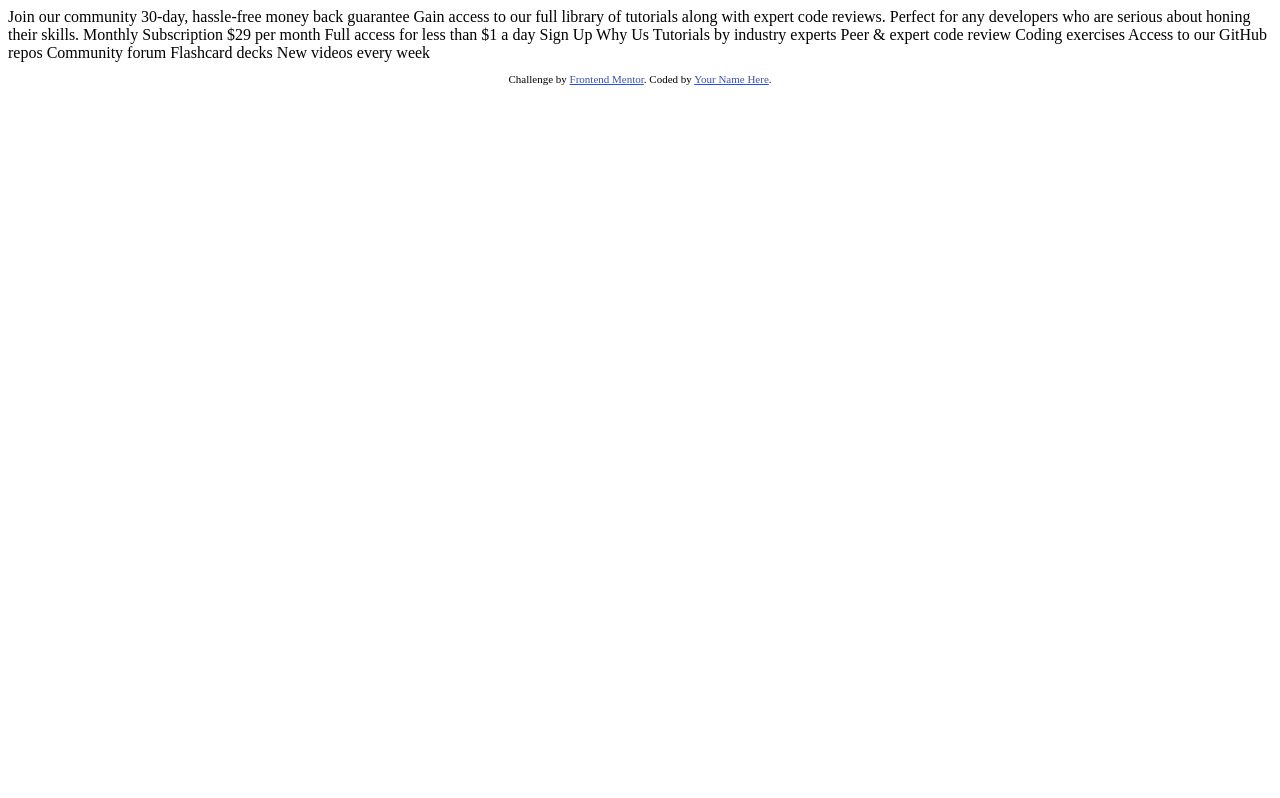
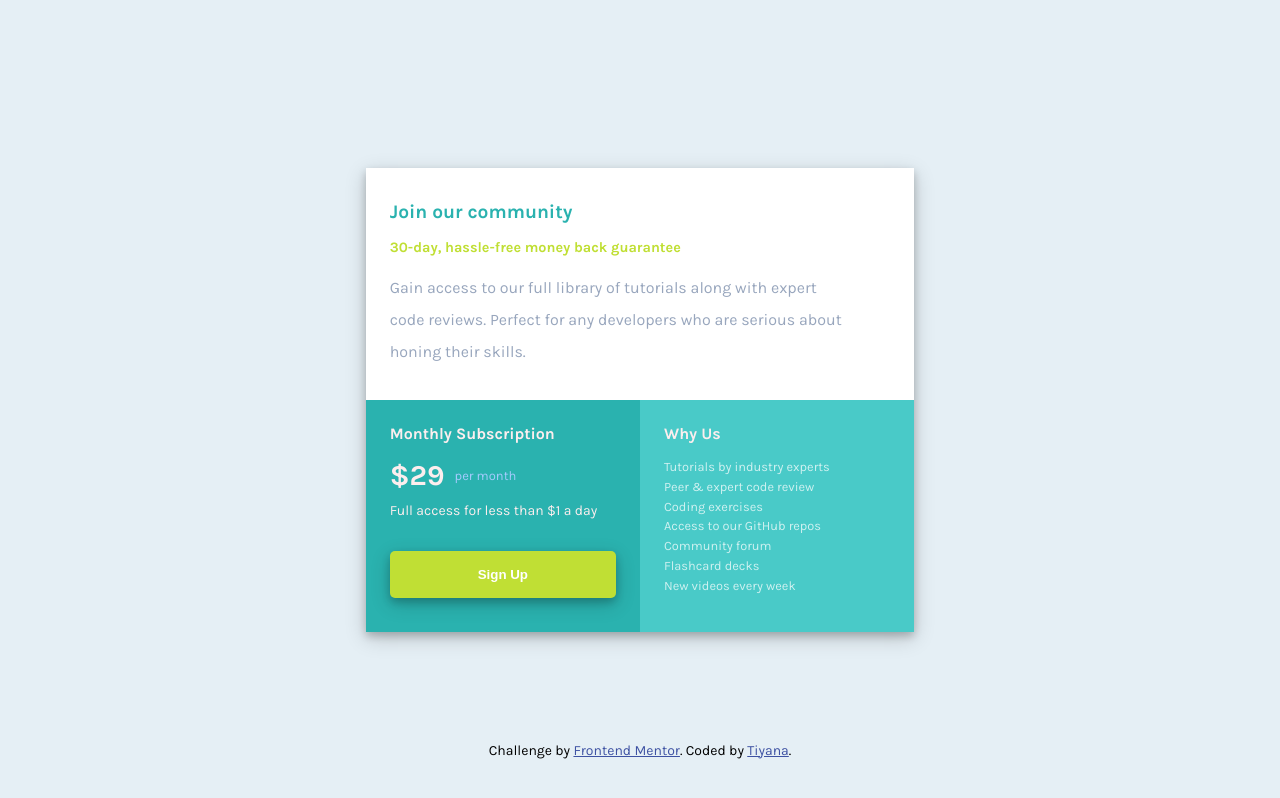
Before and after one commit to Tiyana19/single-price-grid, a plain HTML site: page index.html in a window 1280 px wide. Drawn offline with Linux system fonts and the light colour scheme.

Commit message:
Project created

```diff
--- a/index.html
+++ b/index.html
@@ -1,50 +1,70 @@
 <!DOCTYPE html>
 <html lang="en">
   <head>
-  <meta charset="UTF-8">
-  <meta name="viewport" content="width=device-width, initial-scale=1.0"> <!-- displays site properly based on user's device -->
+    <meta charset="UTF-8" />
+    <meta name="viewport" content="width=device-width, initial-scale=1.0" />
+    <!-- displays site properly based on user's device -->
 
-  <link rel="icon" type="image/png" sizes="32x32" href="./images/favicon-32x32.png">
-
+    <link
+      rel="icon"
+      type="image/png"
+      sizes="32x32"
+      href="./images/favicon-32x32.png"
+    />
+    <link rel="preconnect" href="https://fonts.googleapis.com" />
+    <link rel="preconnect" href="https://fonts.gstatic.com" crossorigin />
+    <link
+      href="https://fonts.googleapis.com/css2?family=Karla:wght@400;700&display=swap"
+      rel="stylesheet"
+    />
+    <link rel="stylesheet" href="./style.css" />
     <title>Frontend Mentor | Single Price Grid Component</title>
-
-  <!-- Feel free to remove these styles or customise in your own stylesheet 👍 -->
-  <style>
-    .attribution { font-size: 11px; text-align: center; }
-    .attribution a { color: hsl(228, 45%, 44%); }
-  </style>
   </head>
   <body>
-  Join our community
-
-  30-day, hassle-free money back guarantee
-
-  Gain access to our full library of tutorials along with expert code reviews.
-  Perfect for any developers who are serious about honing their skills.
-
-  Monthly Subscription
-
-  &dollar;29 per month
-
-  Full access for less than &dollar;1 a day
-
-  Sign Up
-
-  Why Us
-
-  Tutorials by industry experts
-  Peer &amp; expert code review
-  Coding exercises
-  Access to our GitHub repos
-  Community forum
-  Flashcard decks
-  New videos every week
-
+    <main>
+      <div class="card-container">
+        <div class="intro">
+          <h1>Join our community</h1>
+          <h2>30-day, hassle-free money back guarantee</h2>
+          <p>
+            Gain access to our full library of tutorials along with expert code
+            reviews. Perfect for any developers who are serious about honing
+            their skills.
+          </p>
+        </div>
+        <div class="subscription">
+          <h2>Monthly Subscription</h2>
+          <div class="price">
+            <h3>$29</h3>
+            <p>per month</p>
+          </div>
+          <p>Full access for less than $1 a day</p>
+          <button>Sign Up</button>
+        </div>
+        <div class="why-us">
+          <h3>Why Us</h3>
+          <p>Tutorials by industry experts</p>
+          <p>Peer & expert code review</p>
+          <p>Coding exercises</p>
+          <p>Access to our GitHub repos</p>
+          <p>Community forum</p>
+          <p>Flashcard decks</p>
+          <p>New videos every week</p>
+        </div>
+      </div>
       <footer>
         <p class="attribution">
-      Challenge by <a href="https://www.frontendmentor.io?ref=challenge" target="_blank">Frontend Mentor</a>.
-      Coded by <a href="#">Your Name Here</a>.
+          Challenge by
+          <a href="https://www.frontendmentor.io?ref=challenge" target="_blank"
+            >Frontend Mentor</a
+          >. Coded by
+          <a
+            href="https://www.frontendmentor.io/profile/Tiyana19"
+            target="_blank"
+            >Tiyana</a
+          >.
         </p>
       </footer>
+    </main>
   </body>
 </html>
--- a/style.css
+++ b/style.css
@@ -0,0 +1,151 @@
+*, ::after, ::before {
+    margin: 0;
+    padding: 0;
+}
+html {
+    box-sizing: border-box;
+}
+
+main {
+    min-height: 100vh;
+    background-color: hsl(204, 43%, 93%);
+    font-family: 'Karla', sans-serif;
+    display: grid;
+    grid-template-columns: 1fr 2fr 1fr;
+    grid-template-rows: 100px 3fr 100px;
+    justify-content: center;
+    align-items: center;
+}
+.card-container {
+    grid-column: 2/3;
+    grid-row: 2/3;
+    display: grid;
+    grid-template-columns: 1fr;
+    grid-template-rows: 1fr 1fr 1fr;
+    color: hsl(0, 68%, 96%);
+    box-shadow: 0 4px 8px 0 rgba(0, 0, 0, 0.2), 0 6px 20px 0 rgba(0, 0, 0, 0.19);
+}
+
+                        /*** Card container element stylesheet ***/
+
+                        /* Intro Card stylesheet */
+.intro {
+    background-color: hsl(0, 0%, 100%);
+    padding: 2rem 1.5rem;
+
+}
+
+h1 {
+    color: hsl(179, 62%, 43%);
+    font-size: 1.2rem;
+}
+.intro h2 {
+    color: hsl(71, 73%, 54%);
+    font-size: 0.9rem;
+    margin: 1rem 0;
+}
+.intro p {
+    color: hsl(218, 22%, 67%);
+    font-size: 0.8rem;
+    line-height: 2;
+}
+                        /* Subscription card stylesheet */
+.subscription {
+    background-color: hsl(179, 62%, 43%);
+    padding: 1.5rem;
+}
+.subscription h2 {
+    font-size: 1rem;
+
+}
+.price {
+    display: flex;
+    flex-direction: row;
+    align-items: center;
+    gap: 10px;
+    margin: 1rem 0 0.6rem;
+}
+.subscription h3{
+    font-size: 1.8rem;
+}
+.price p {
+    font-size: 13px;
+    font-weight: 100;
+    color: hsl(214deg 96.54% 81.79%);
+}
+p {
+    font-size: 14px;
+}
+button {
+    margin: 2rem 0 0;
+    background-color: hsl(71, 73%, 54%);
+    border: none;
+    color: hsl(0, 0%, 100%);
+    min-width: 100%;
+    padding: 1rem 0;
+    border-radius: 5px;
+    font-weight: 700;
+    box-shadow: 0 4px 8px 0 rgba(0, 0, 0, 0.2), 0 6px 20px 0 rgba(0, 0, 0, 0.19);
+    cursor: pointer;
+}
+button:hover {
+    background-color: hsl(71, 62%, 37%);
+}
+                        /* Why us card stylesheet */
+.why-us {
+    background-color: hsl(179, 55%, 54%);
+    padding: 1.5rem;
+}
+.why-us h3 {
+    margin: 0 0 1rem;
+    font-size: 1rem;
+}
+.why-us p {
+    color: hsla(0, 0%, 100%, 0.733);
+    font-size: 0.8rem;
+    margin: 0.3rem 0;
+}
+
+                        /*** Media Query ***/
+
+@media (min-width: 700px) {
+    main {
+        grid-template-columns: 2fr 3fr 2fr;
+        grid-template-rows: 100px 3fr 100px;
+    }
+    .card-container {
+        display: grid;
+        grid-template-columns: 1fr 1fr;
+        grid-template-rows: 1fr 1fr;
+    }
+
+    .intro {
+        grid-column: 1/3;
+        grid-row: 1/2;
+    }
+    .intro p {
+        font-size: 1rem;
+        margin-right: 3rem ;
+    }
+    .subscription {
+        grid-column: 1/2;
+        grid-row: 2/3;
+    }
+
+    .why-us {
+        grid-column: 2/3;
+        grid-row: 2/3;
+    }
+}
+
+                        /*** Footer Stylesheet ***/
+footer {
+    font-size: 11px;
+    grid-column: 2/3;
+    grid-row: 3/4;
+    text-align: center;
+}
+
+.attribution a {
+    color: hsl(228, 45%, 44%);
+}
```
Also changed, not shown: images/screenshot-laptop.png (added), images/screenshot-mobile.png (added). Lines whose indentation alone changed are shown as unchanged.
